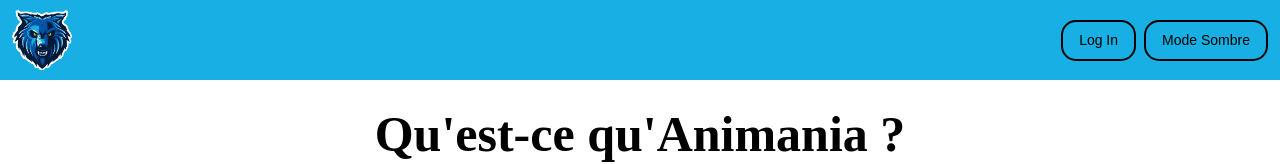
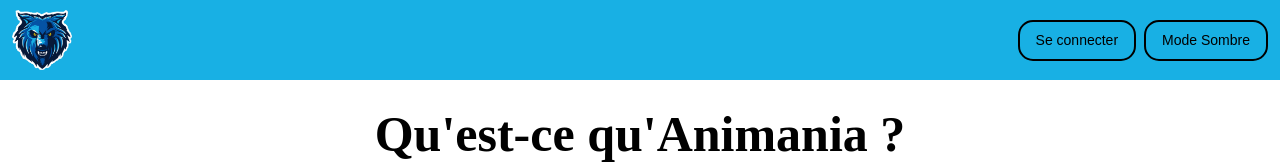
Before and after one commit to sam0rr/AnimaniaV3, a plain HTML site: page index.html in a window 1280 px wide. Shown: the top 164 px of the page. Drawn offline with nearby package versions, Linux system fonts and the light colour scheme; a web font is replaced by a local one.

Commit message:
Update index.html

```diff
--- a/index.html
+++ b/index.html
@@ -34,7 +34,7 @@
 
                 </div>
 
-                <a href="login.html" class="btn btn-primary me-2" role="button">Log In</a>
+                <a href="login.html" class="btn btn-primary me-2" role="button">Se connecter</a>
 
                 <button id="themeToggle" class="btn btn-primary">Mode Sombre</button>
             </div>
```
